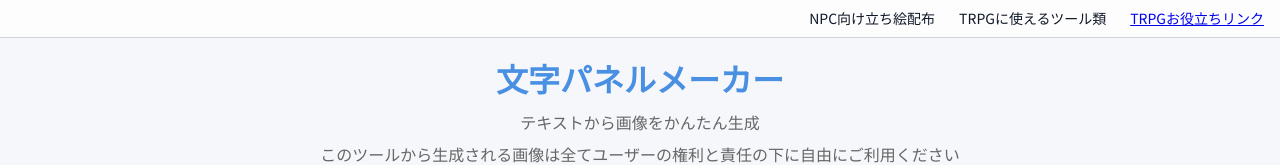
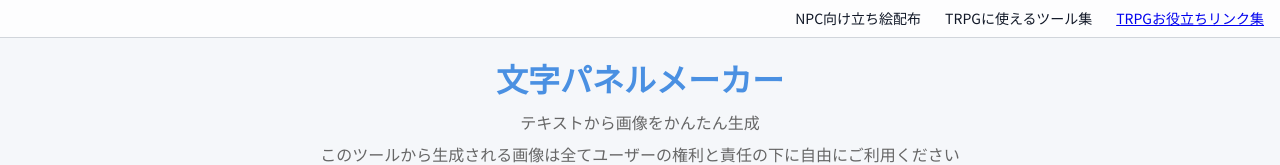
Before and after one commit to pa-mu-da/mojipanelmaker, a plain HTML site: page index.html in a window 1280 px wide. Shown: the top 165 px of the page. Drawn offline with nearby package versions, Linux system fonts and the light colour scheme; a web font is replaced by a local one.

Commit message:
Update index.html

```diff
--- a/index.html
+++ b/index.html
@@ -123,7 +123,7 @@
           </div>
         </div>
         <div class="nav-dropdown">
-          <span class="nav-dropdown-toggle hover:text-[--link-active-text-color] transition-colors">TRPGに使えるツール類</span>
+          <span class="nav-dropdown-toggle hover:text-[--link-active-text-color] transition-colors">TRPGに使えるツール集</span>
           <div class="nav-dropdown-menu">
             <a href="https://pa-mu-da.github.io/shape/">図形を手軽に作るやつ</a>
             <a href="https://pa-mu-da.github.io/pndtool/caragen.html">カード画像作成ツール</a>
@@ -131,9 +131,11 @@
             <a href="https://pa-mu-da.github.io/memotool/">PC・URLメモツール</a>
             <a href="https://mokujisakuseiki.pages.dev/">webコンテンツ作成機</a>
             <a href="https://pa-mu-da.github.io/solo_RPG_tool/">ソロRPGコンパニオン</a>
+            <a href="https://serene-toffee-2f7219.netlify.app/">動くテロップAPNG作成</a>
+            <a href="https://pa-mu-da.github.io/kaisoumap/">簡単階層マップ</a>
           </div>
         </div>
-        <a href="https://ttrpglinks.pages.dev/" class="hover:text-[--link-active-text-color] transition-colors">TRPGお役立ちリンク</a>
+        <a href="https://ttrpglinks.pages.dev/" class="hover:text-[--link-active-text-color] transition-colors">TRPGお役立ちリンク集</a>
   </div>
 </div>
 
```
